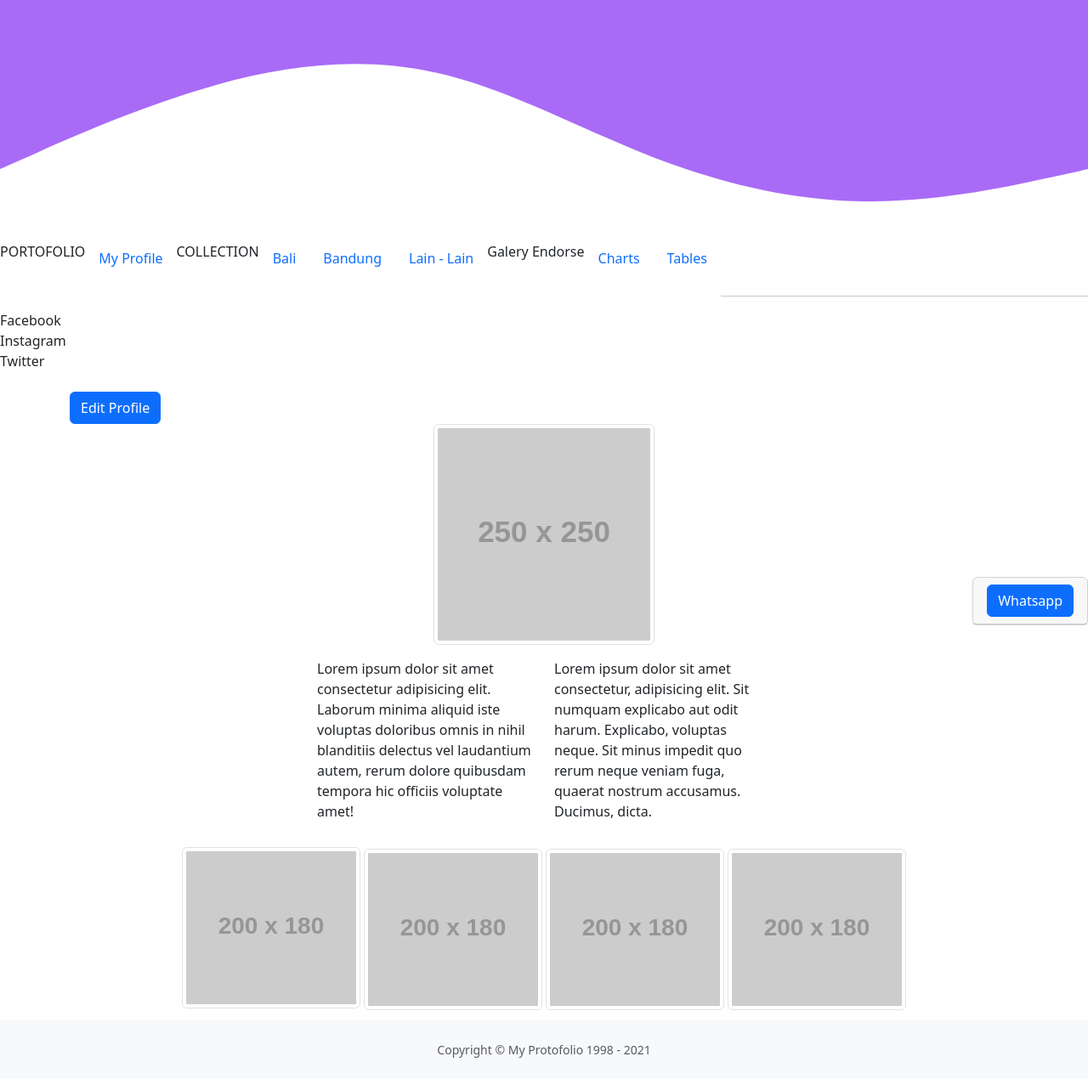
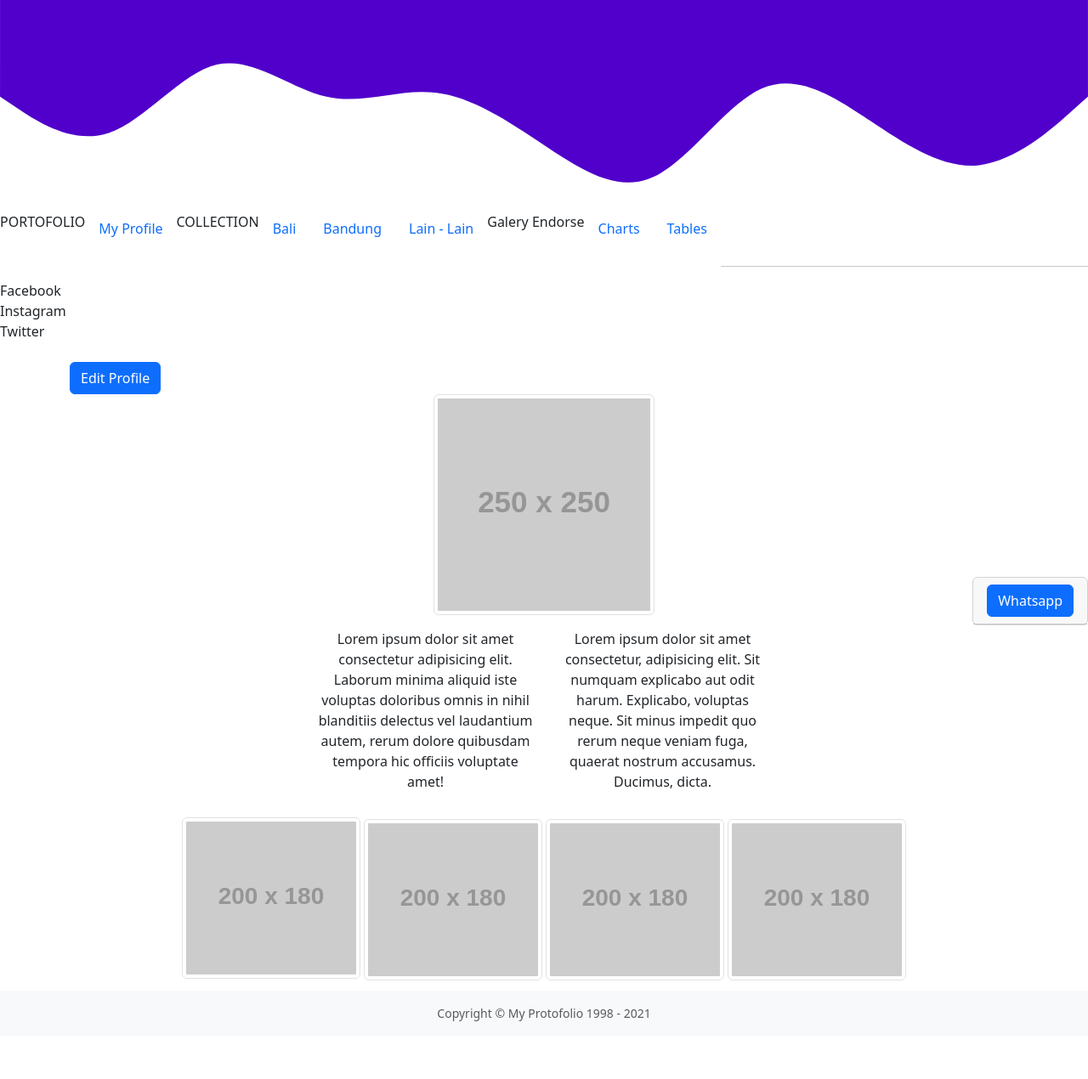
Before and after one commit to juk3boy/galery-photo, a CodeIgniter app: page /galery-photo/index.php/profile/index in a window 1280 px wide. Shown: the part 56-1326 px from the top of the page at 85% size. After the commit the page ends 1258 px from the top, so only its background shows below. Run offline with CodeIgniter, Linux system fonts and the light colour scheme; grey boxes labelled with a size stand in for pictures from a placeholder-image service; some libraries are stand-ins or nearby versions.

Commit message:
25-07-2021

```diff
--- a/application/views/layouts/footer.php
+++ b/application/views/layouts/footer.php
@@ -1,7 +1,7 @@
     </main>
     </div>
 
-    <footer class="py-4 bg-light mt-auto text-center">
+    <footer class="py-3 bg-light mt-auto text-center">
         <div class="container-fluid px-4">
             <div class="d-flex align-items-center justify-content-center small">
                 <div class="text-muted">Copyright &copy; My Protofolio 1998 - <?= date('Y') ?></div>
--- a/application/views/layouts/topbar.php
+++ b/application/views/layouts/topbar.php
@@ -1,4 +1,4 @@
-<nav class="sb-topnav navbar navbar-expand navbar-dark bg-dark border-success position-relative">
+<nav class="sb-topnav navbar navbar-expand navbar-dark bg-dark position-relative">
     <!-- Navbar Brand-->
     <a class="navbar-brand ps-3 mr-3" href="<?= base_url(); ?>"><i class="fab fa-accusoft"></i> MY PORTOFOLIO</a>
     <!-- Sidebar Toggle-->
@@ -23,8 +23,12 @@
 <div class="row">
 
     <div class="col">
-        <svg xmlns="http://www.w3.org/2000/svg" viewBox="0 0 1440 320">
+        <!-- <svg xmlns="http://www.w3.org/2000/svg" viewBox="0 0 1440 320">
             <path fill="#a05bf5" fill-opacity="0.9" d="M0,224L48,202.7C96,181,192,139,288,112C384,85,480,75,576,96C672,117,768,171,864,208C960,245,1056,267,1152,266.7C1248,267,1344,245,1392,234.7L1440,224L1440,0L1392,0C1344,0,1248,0,1152,0C1056,0,960,0,864,0C768,0,672,0,576,0C480,0,384,0,288,0C192,0,96,0,48,0L0,0Z"></path>
+        </svg> -->
+
+        <svg xmlns="http://www.w3.org/2000/svg" viewBox="0 0 1440 280">
+            <path fill="#5000ca" fill-opacity="1" d="M0,128L24,144C48,160,96,192,144,176C192,160,240,96,288,85.3C336,75,384,117,432,128C480,139,528,117,576,122.7C624,128,672,160,720,192C768,224,816,256,864,234.7C912,213,960,139,1008,117.3C1056,96,1104,128,1152,160C1200,192,1248,224,1296,218.7C1344,213,1392,171,1416,149.3L1440,128L1440,0L1416,0C1392,0,1344,0,1296,0C1248,0,1200,0,1152,0C1104,0,1056,0,1008,0C960,0,912,0,864,0C816,0,768,0,720,0C672,0,624,0,576,0C528,0,480,0,432,0C384,0,336,0,288,0C240,0,192,0,144,0C96,0,48,0,24,0L0,0Z"></path>
         </svg>
 
     </div>
@@ -33,7 +37,7 @@
 </div>
 
 
-<div id="layoutSidenav_content">
+<div id="layoutSidenav_content position-absolute">
     <main>
 
         <!-- <div id="layoutSidenav_content position-absolute m-3">
--- a/application/views/profile/index.php
+++ b/application/views/profile/index.php
@@ -11,11 +11,11 @@
 
         <div class="container mt-3">
             <div class="row justify-content-md-center">
-                <div class="col col-lg-3">
+                <div class="col col-lg-3 text-center">
                     Lorem ipsum dolor sit amet consectetur adipisicing elit. Laborum minima aliquid iste voluptas doloribus omnis in nihil blanditiis delectus vel laudantium autem, rerum dolore quibusdam tempora hic officiis voluptate amet!
                 </div>
 
-                <div class="col col-lg-3">
+                <div class="col col-lg-3 text-center">
                     Lorem ipsum dolor sit amet consectetur, adipisicing elit. Sit numquam explicabo aut odit harum. Explicabo, voluptas neque. Sit minus impedit quo rerum neque veniam fuga, quaerat nostrum accusamus. Ducimus, dicta.
                 </div>
             </div>
```
